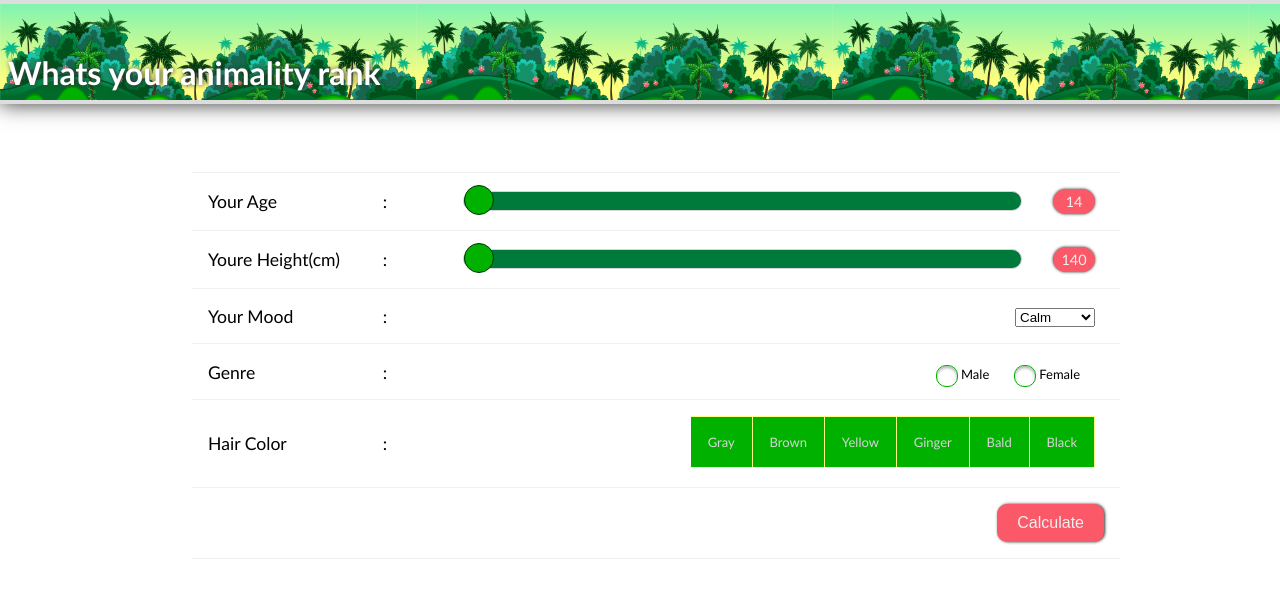
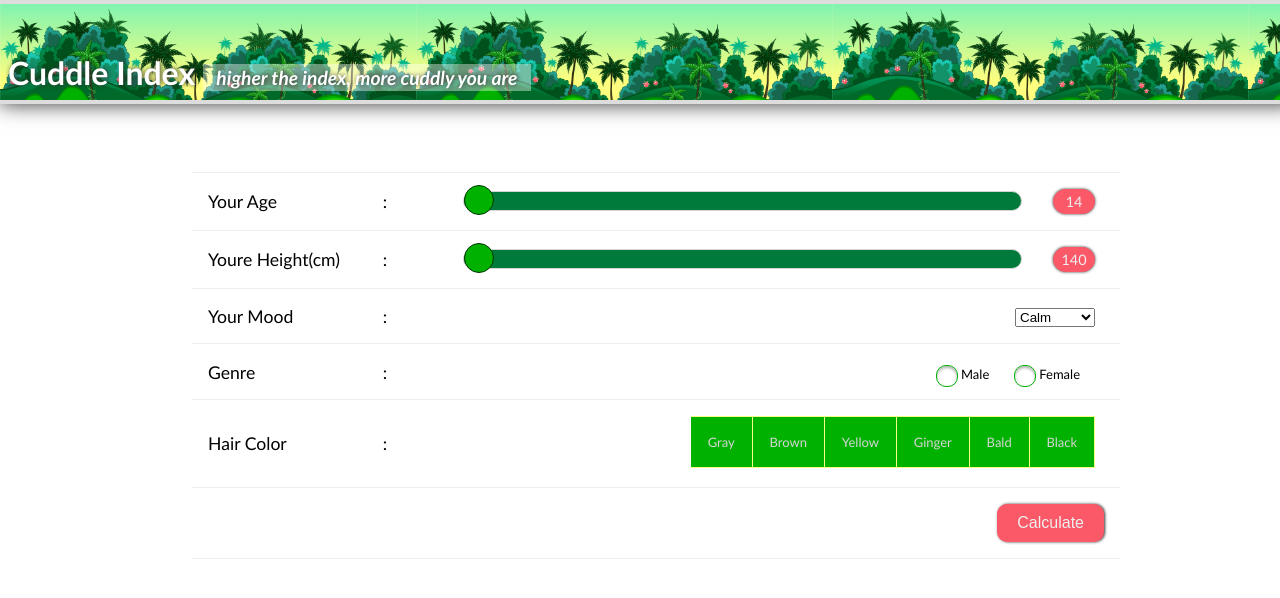
Before and after one commit to babazulu35/sweethearts, an Angular app: page / in a window 1280 px wide. Shown: the top 598 px of the page. Built offline with nearby package versions, Linux system fonts and the light colour scheme.

Commit message:
Change app name

```diff
--- a/src/app/components/main/main.component.html
+++ b/src/app/components/main/main.component.html
@@ -1,6 +1,8 @@
 <div class="main">
     <header>
-        <h1>Whats your animality rank</h1>
+        <h1>Cuddle Index
+            <span style="font-size:0.6em;background:rgba(255,255,255,0.4);padding:0.1em 0.7em;"><em>higher the index, more cuddly you are</em></span>
+        </h1>
     </header>
     <section>
         <div class="container">
```
